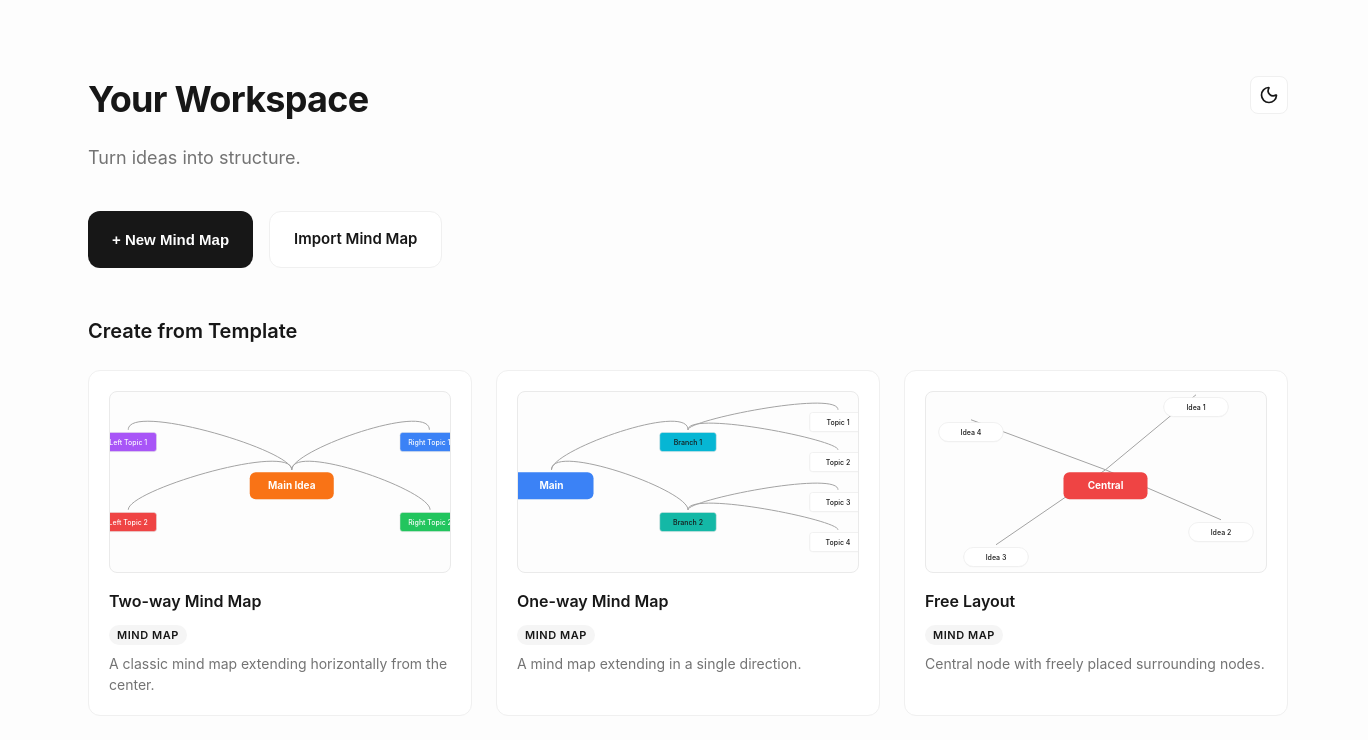
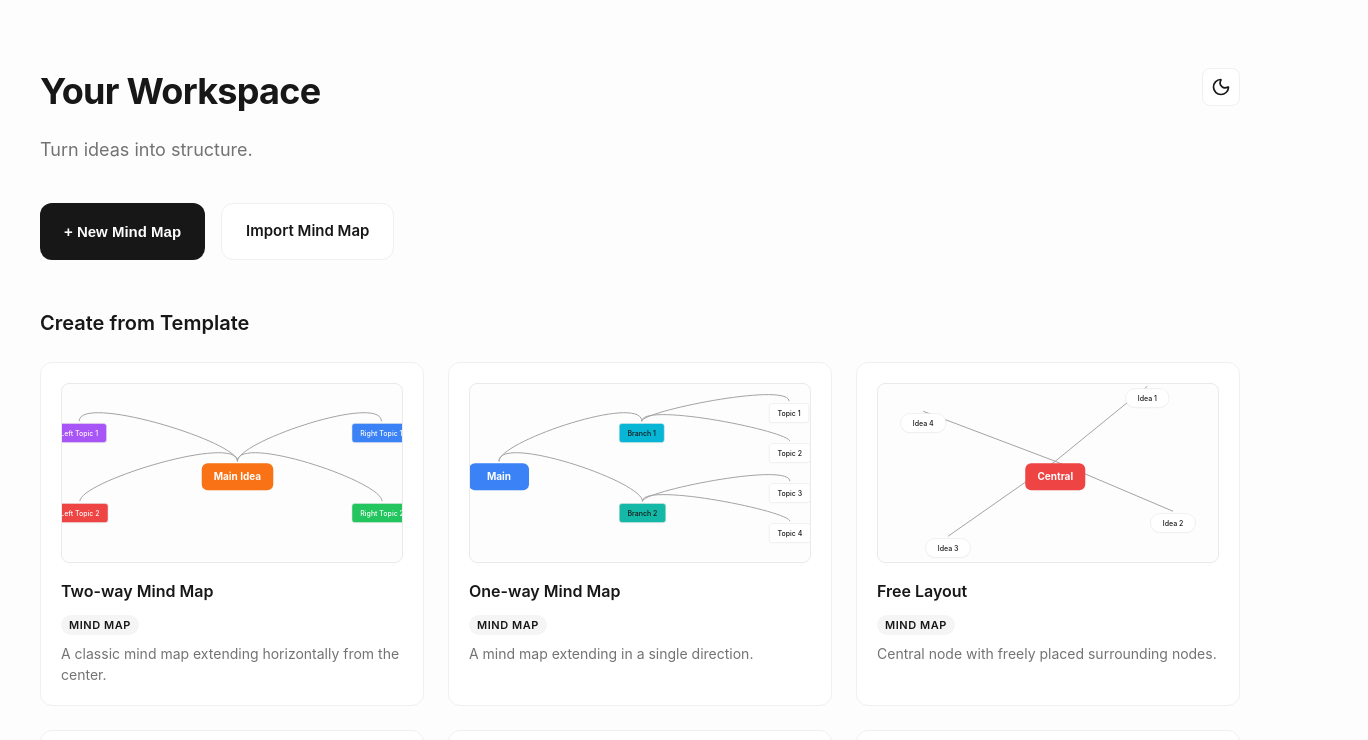
Before and after one commit to aki25101998/Mind-Map, a React (Vite) app: page / in a window 1280 px wide. Shown: the top 740 px of the page, 1368 px wide, since content can reach past the window. Built offline with nearby package versions, Linux system fonts and the light colour scheme.

Commit message:
Fix horizontal overflow layout issues

```diff
--- a/src/App.tsx
+++ b/src/App.tsx
@@ -21,7 +21,7 @@ function App() {
   }
 
   return (
-    <div style={{ width: '100vw', height: '100vh', display: 'flex', flexDirection: 'column' }}>
+    <div style={{ width: '100%', maxWidth: '100%', height: '100vh', display: 'flex', flexDirection: 'column', overflowX: 'hidden' }}>
       <DocumentSidebar isOpen={isSidebarOpen} onClose={() => setIsSidebarOpen(false)} />
       <ReactFlowProvider>
         <ErrorBoundary documentId={documentId} onReset={closeDocument}>
--- a/src/components/TemplateSelection.tsx
+++ b/src/components/TemplateSelection.tsx
@@ -127,8 +127,8 @@ export const TemplateSelection = () => {
 
   return (
     <div style={{
-      width: '100vw', height: '100vh', background: 'var(--canvas-bg)',
-      overflowY: 'auto', padding: '40px', color: 'var(--text-primary)'
+      width: '100%', maxWidth: '100%', height: '100vh', background: 'var(--canvas-bg)',
+      overflowY: 'auto', overflowX: 'hidden', padding: '40px', color: 'var(--text-primary)'
     }}>
       <div style={{ maxWidth: '1200px', margin: '0 auto', position: 'relative' }}>
 
@@ -193,7 +193,7 @@ export const TemplateSelection = () => {
         {documents.length > 0 && (
           <div style={{ marginBottom: 'var(--space-12)' }}>
             <h2 style={{ marginBottom: 'var(--space-6)', fontSize: '20px', fontWeight: '600' }}>Recent Maps</h2>
-            <div style={{ display: 'flex', gap: 'var(--space-4)', overflowX: 'auto', paddingBottom: 'var(--space-4)' }}>
+            <div style={{ display: 'flex', gap: 'var(--space-4)', overflowX: 'auto', paddingBottom: 'var(--space-4)', maxWidth: '100%' }}>
               {documents.map(doc => (
                 <div
                   key={doc.id}
@@ -233,7 +233,7 @@ export const TemplateSelection = () => {
 
         <h2 style={{ marginBottom: 'var(--space-6)', fontSize: '20px', fontWeight: '600' }}>Create from Template</h2>
         <div style={{
-          display: 'grid', gridTemplateColumns: 'repeat(auto-fill, minmax(320px, 1fr))', gap: 'var(--space-6)'
+          display: 'grid', gridTemplateColumns: 'repeat(auto-fill, minmax(min(100%, 320px), 1fr))', gap: 'var(--space-6)'
         }}>
           {styledTemplates.filter(t => t.id !== 'blank').map(template => (
             <div key={template.id} onClick={() => setPreviewTemplateId(template.id)} style={{
@@ -284,7 +284,7 @@ export const TemplateSelection = () => {
           display: 'flex', justifyContent: 'center', alignItems: 'center', zIndex: 1000
         }}>
           <div style={{
-            background: 'var(--panel-bg)', borderRadius: 'var(--radius-xl)', width: '90vw', maxWidth: '800px',
+            background: 'var(--panel-bg)', borderRadius: 'var(--radius-xl)', width: '90%', maxWidth: '800px',
             height: '80vh', display: 'flex', flexDirection: 'column', overflow: 'hidden',
             border: '1px solid var(--panel-border)', boxShadow: 'var(--shadow-toolbar)'
           }}>
--- a/src/index.css
+++ b/src/index.css
@@ -1,5 +1,11 @@
 @import './styles/design-tokens.css';
 @import '@xyflow/react/dist/style.css';
+
+*,
+*::before,
+*::after {
+  box-sizing: border-box;
+}
 
 :root {
   font-family: Inter, system-ui, Avenir, Helvetica, Arial, sans-serif;
@@ -11,11 +17,19 @@
   background-color: var(--canvas-bg);
 }
 
-#root {
-  width: 100vw;
-  height: 100vh;
+html, body {
+  width: 100%;
+  max-width: 100%;
   margin: 0;
   padding: 0;
+  overflow-x: hidden;
+}
+
+#root {
+  width: 100%;
+  max-width: 100%;
+  min-height: 100vh;
+  overflow-x: hidden;
 }
 
 /* Smooth layout transitions */
```
